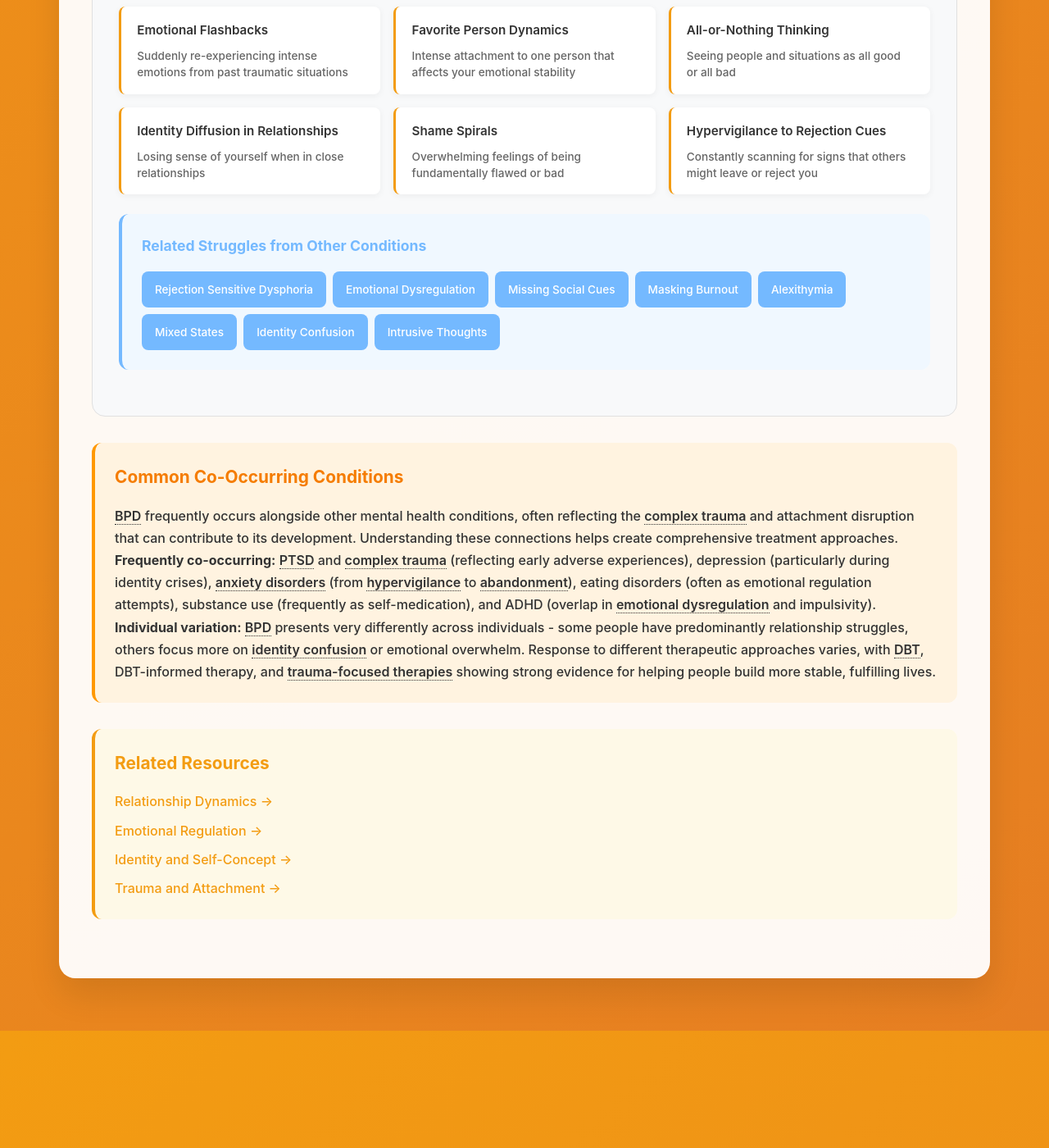
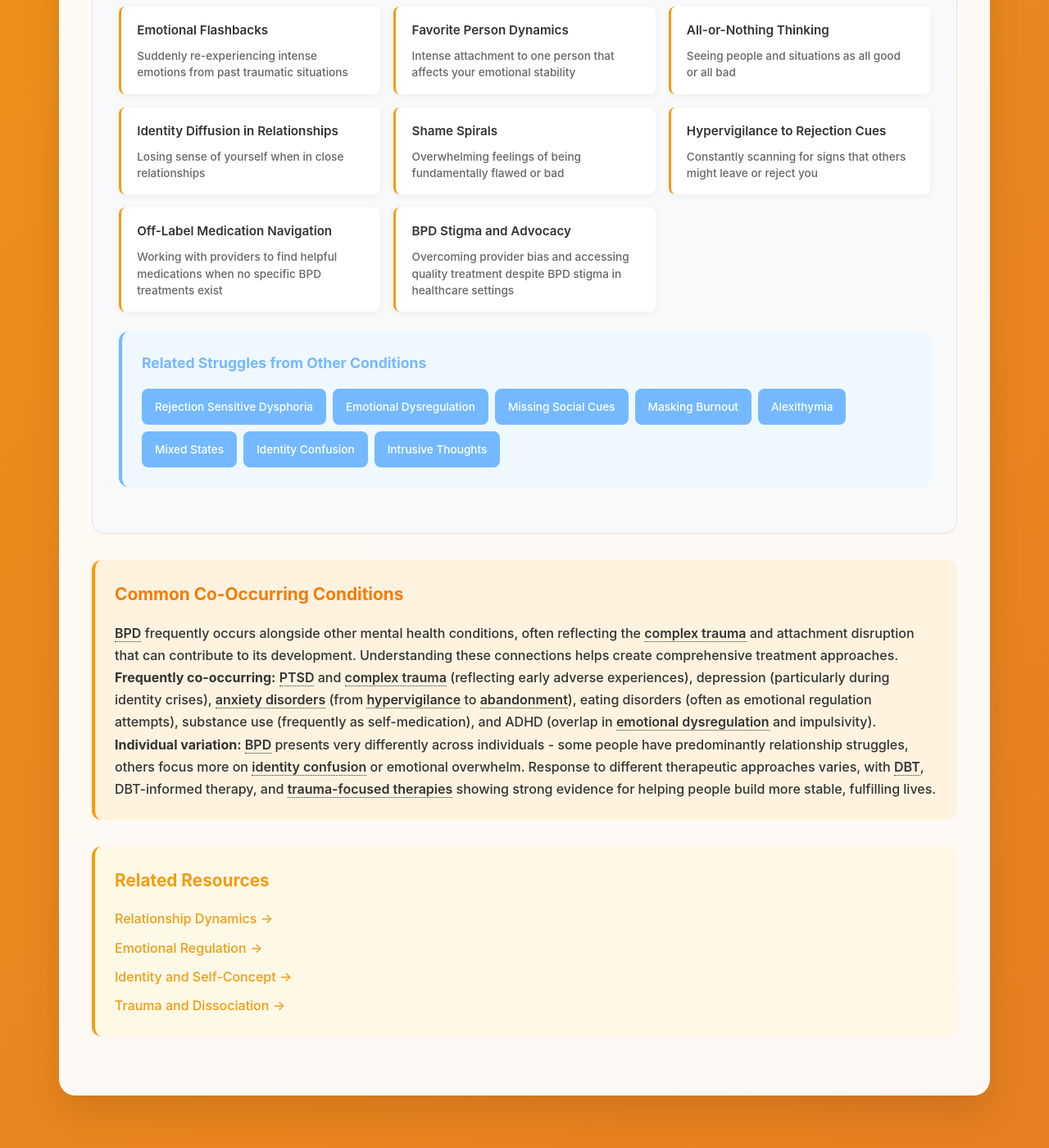
Before and after one commit to neurodivergent-survival-guide/neurodivergent-survival-guide, a Jekyll site: the page built from conditions/borderline-personality-disorder.html, in a window 1280 px wide and 1400 px high, scrolled down 2368 px. Shown: the whole window at 82% size. Built offline with Jekyll 4.4.1, drawn with Linux system fonts in a browser that asks for light colours; before the commit the page ends 3625 px from its top, so only the background shows below that.

Commit message:
Update borderline-personality-disorder.html

```diff
--- a/conditions/borderline-personality-disorder.html
+++ b/conditions/borderline-personality-disorder.html
@@ -2,7 +2,7 @@
 layout: default
 title: "Borderline Personality Disorder"
 ---
-<!-- conditions/bpd.html -->
+<!-- conditions/borderline-personality-disorder.html -->
 <style>
     * {
         margin: 0;
@@ -645,6 +645,16 @@ title: "Borderline Personality Disorder"
                         <div class="struggle-title">Hypervigilance to Rejection Cues</div>
                         <div class="struggle-description">Constantly scanning for signs that others might leave or reject you</div>
                     </a>
+
+                    <a href="{{ '/struggles/off-label-medication-navigation.html' | relative_url }}" class="struggle-link">
+                        <div class="struggle-title">Off-Label Medication Navigation</div>
+                        <div class="struggle-description">Working with providers to find helpful medications when no specific BPD treatments exist</div>
+                    </a>
+
+                    <a href="{{ '/struggles/bpd-stigma-and-advocacy.html' | relative_url }}" class="struggle-link">
+                        <div class="struggle-title">BPD Stigma and Advocacy</div>
+                        <div class="struggle-description">Overcoming provider bias and accessing quality treatment despite BPD stigma in healthcare settings</div>
+                    </a>
                 </div>
 
                 <div class="cross-cutting-section">
@@ -677,7 +687,7 @@ title: "Borderline Personality Disorder"
                     <a href="{{ '/glossary/relationship-dynamics.html' | relative_url }}" style="color: #f39c12; text-decoration: none;">Relationship Dynamics →</a>
                     <a href="{{ '/glossary/emotional-regulation.html' | relative_url }}" style="color: #f39c12; text-decoration: none;">Emotional Regulation →</a>
                     <a href="{{ '/glossary/identity-self-concept.html' | relative_url }}" style="color: #f39c12; text-decoration: none;">Identity and Self-Concept →</a>
-                    <a href="{{ '/glossary/trauma-attachment.html' | relative_url }}" style="color: #f39c12; text-decoration: none;">Trauma and Attachment →</a>
+                    <a href="{{ '/glossary/trauma-dissociation.html' | relative_url }}" style="color: #f39c12; text-decoration: none;">Trauma and Dissociation →</a>
                 </div>
             </div>
         </div>
```
